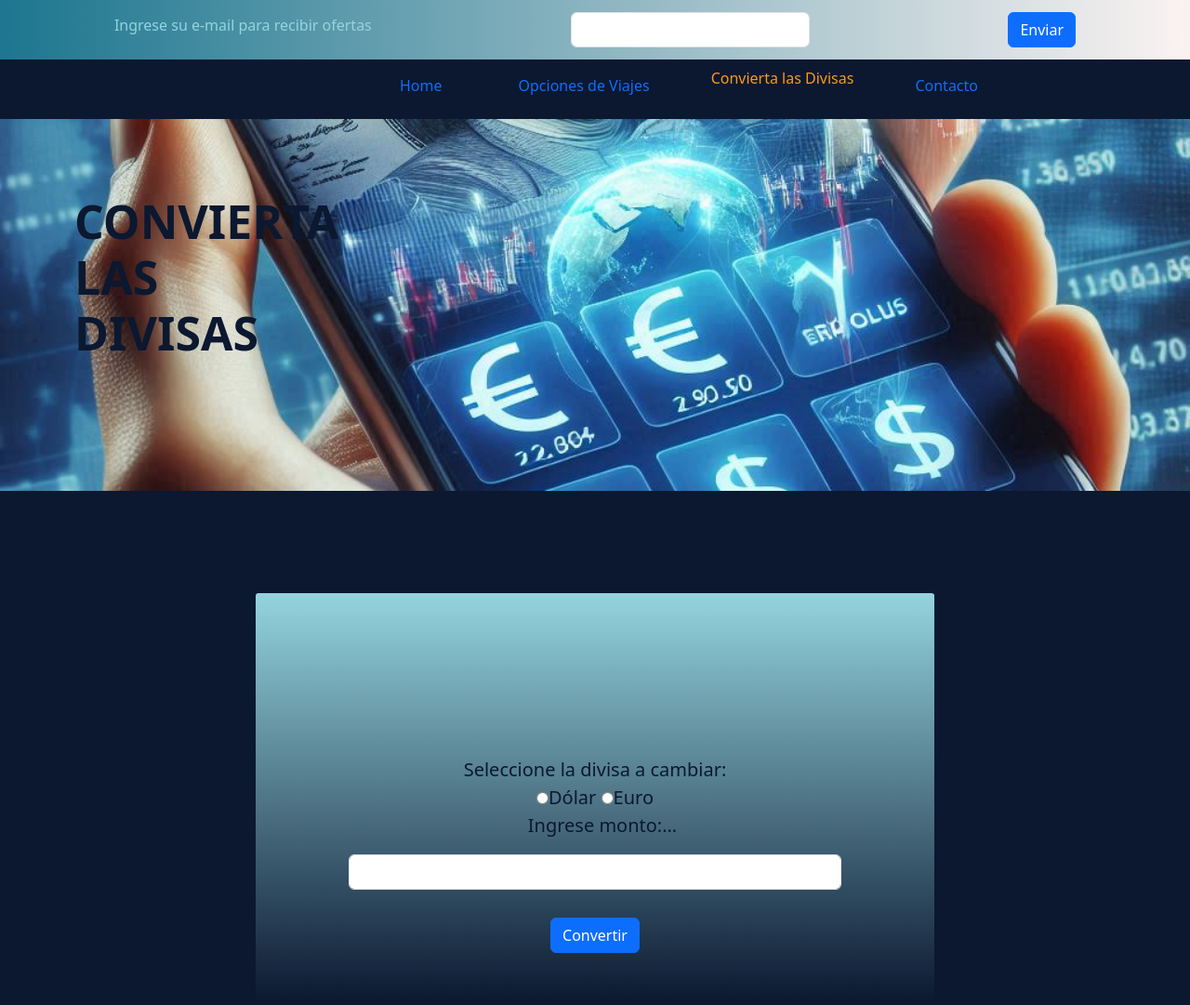
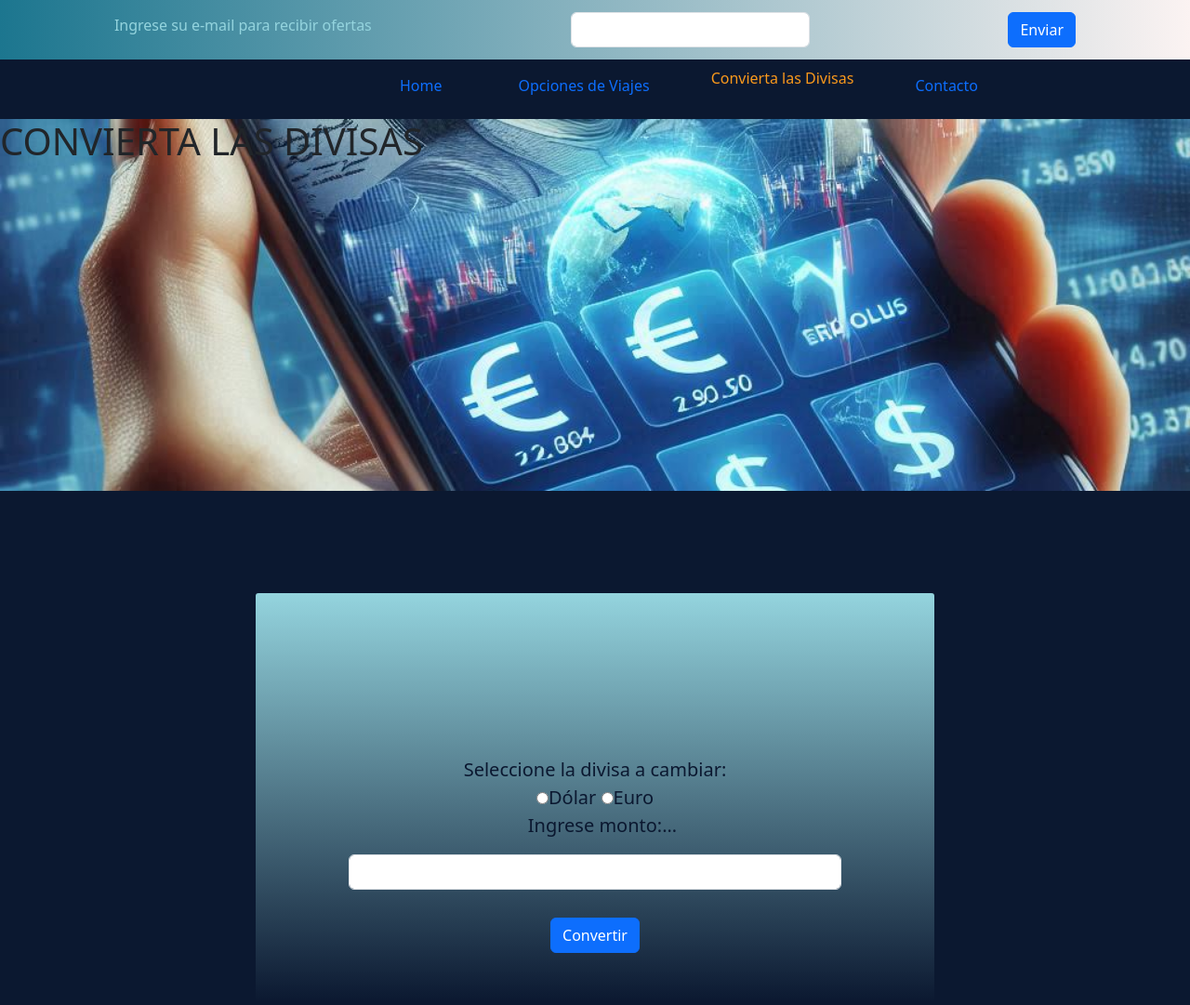
Before and after one commit to IvanaTeper/Pr-ctico-integrador, a plain HTML site: page divisas.html in a window 1280 px wide. Shown: the top 1081 px of the page at 93% size. Drawn offline with nearby package versions, Linux system fonts and the light colour scheme.

Commit message:
Update divisas.html

```diff
--- a/divisas.html
+++ b/divisas.html
@@ -56,7 +56,7 @@
     </header>
     <main>
         <div id="container-banner">
-            <h1 id="heroe">CONVIERTA LAS DIVISAS</h1>
+            <h1 class="heroe">CONVIERTA LAS DIVISAS</h1>
         </div>
         <div id="main-divisas">
             <div class="container-form-group" id="form-divisas">
```
